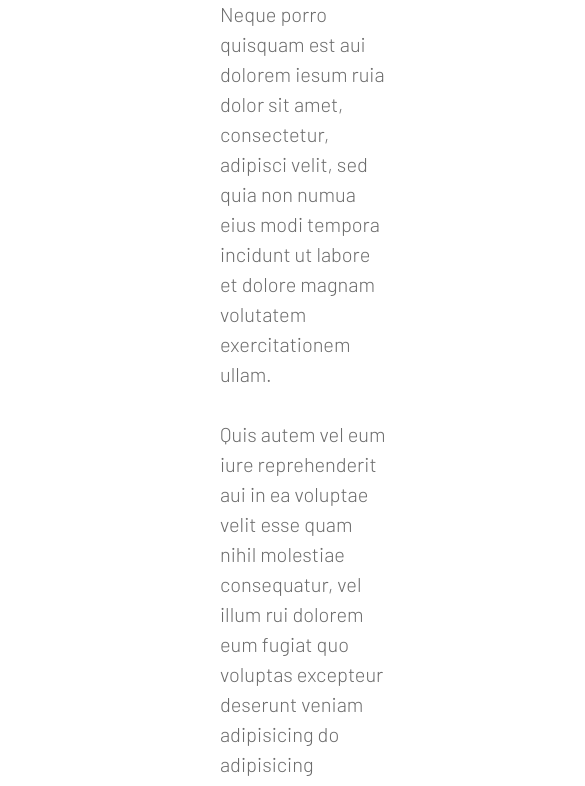
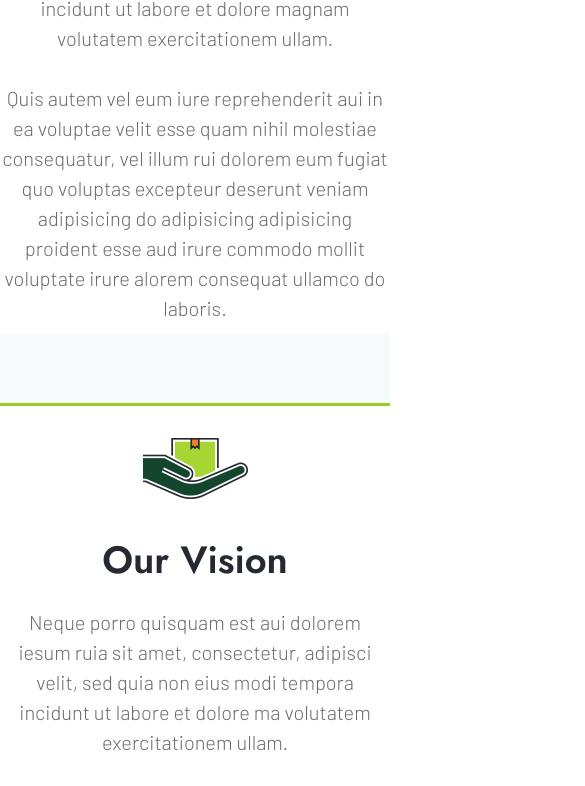
Before and after one commit to ilya-ozerov/groxi, a React (Create React App) app: page /about in a window 390 px wide. Shown: the part 1153-1939 px from the top of the page, 585 px wide, since content can reach past the window. Built offline with nearby package versions, Linux system fonts and the light colour scheme.

Commit message:
Added adaptive styles of <AboutPage>

```diff
--- a/src/сomponents/common/Banner/Banner.scss
+++ b/src/сomponents/common/Banner/Banner.scss
@@ -3,6 +3,12 @@
     padding: 50px 0px 130px 0px;
     position: relative;
     min-height: 50vh;
+
+    @media (max-width: 1125px) {
+        padding: 50px 0px 50px 0px;
+        min-height: 30vh;
+    }
+
     &__products-bag-background {
         position: absolute;
         bottom: 0;
@@ -35,6 +41,10 @@
         background-color: #fff;
         border-top: 3px solid #9fcb22;
         font-family: "Jost", sans-serif;
+
+        @media (max-width: 1125px) {
+            padding: 25px 34px;
+        }
     }
 
     &__navigation {
--- a/src/сomponents/pages/AboutPage/CardsSection/CardsSection.scss
+++ b/src/сomponents/pages/AboutPage/CardsSection/CardsSection.scss
@@ -1,23 +1,44 @@
 .cards-section {
     padding: 140px 0px;
     background-color: #f6fafb;
+
+    @media (max-width: 1125px) {
+        padding: 70px 0px;
+    }
+
     &__body {
         display: grid;
         grid-template-columns: 1fr 1fr;
         grid-template-rows: 1fr;
         gap: 30px;
+
+        @media (max-width: 1125px) {
+            grid-template-columns: 1fr;
+            grid-template-rows: 1fr 1fr;
+            text-align: center;
+        }
     }
 
     &__card {
         padding: 80px 58px;
         background-color: #fff;
         border-top: 3px solid #9fcb22;
+        @media (max-width: 1125px) {
+            padding: 40px 29px;
+            display: grid;
+            justify-items: center;
+        }
+
+        @media (max-width: 1125px) {
+            padding: 20px 15px;
+        }
     }
     &__image {
         width: 105px;
         height: 85px;
         display: grid;
         align-items: center;
+        justify-items: center;
         margin-bottom: 30px;
     }
     &__title {
--- a/src/сomponents/pages/AboutPage/InformationSection/InformationSection.scss
+++ b/src/сomponents/pages/AboutPage/InformationSection/InformationSection.scss
@@ -1,11 +1,23 @@
 .information-section {
     padding: 140px 0px 0px 0px;
+
+    @media (max-width: 1125px) {
+        padding: 70px 0px 0px 0px;
+    }
 
     &__body {
         display: grid;
         grid-template-columns: 1fr 1fr;
         grid-template-rows: 1fr;
         gap: 50px;
+
+        @media (max-width: 1125px) {
+            display: flex;
+            flex-direction: column;
+            align-items: center;
+            justify-content: center;
+            text-align: center;
+        }
     }
     &__image {
         position: relative;
@@ -15,10 +27,20 @@
             right: 0;
             width: 140%;
         }
+        @media (max-width: 1125px) {
+            img {
+                position: relative;
+                width: 100%;
+            }
+        }
     }
     &__info {
         padding: 110px 0px;
         align-self: center;
+
+        @media (max-width: 1125px) {
+            padding: 10px 0px;
+        }
     }
     &__title {
         color: #252932;
--- a/src/сomponents/pages/AboutPage/VideoSection/VideoSection.scss
+++ b/src/сomponents/pages/AboutPage/VideoSection/VideoSection.scss
@@ -4,7 +4,7 @@
     }
     &__image {
         img {
-            max-width: 100%;
+            width: 100%;
         }
     }
     &__button {
```
